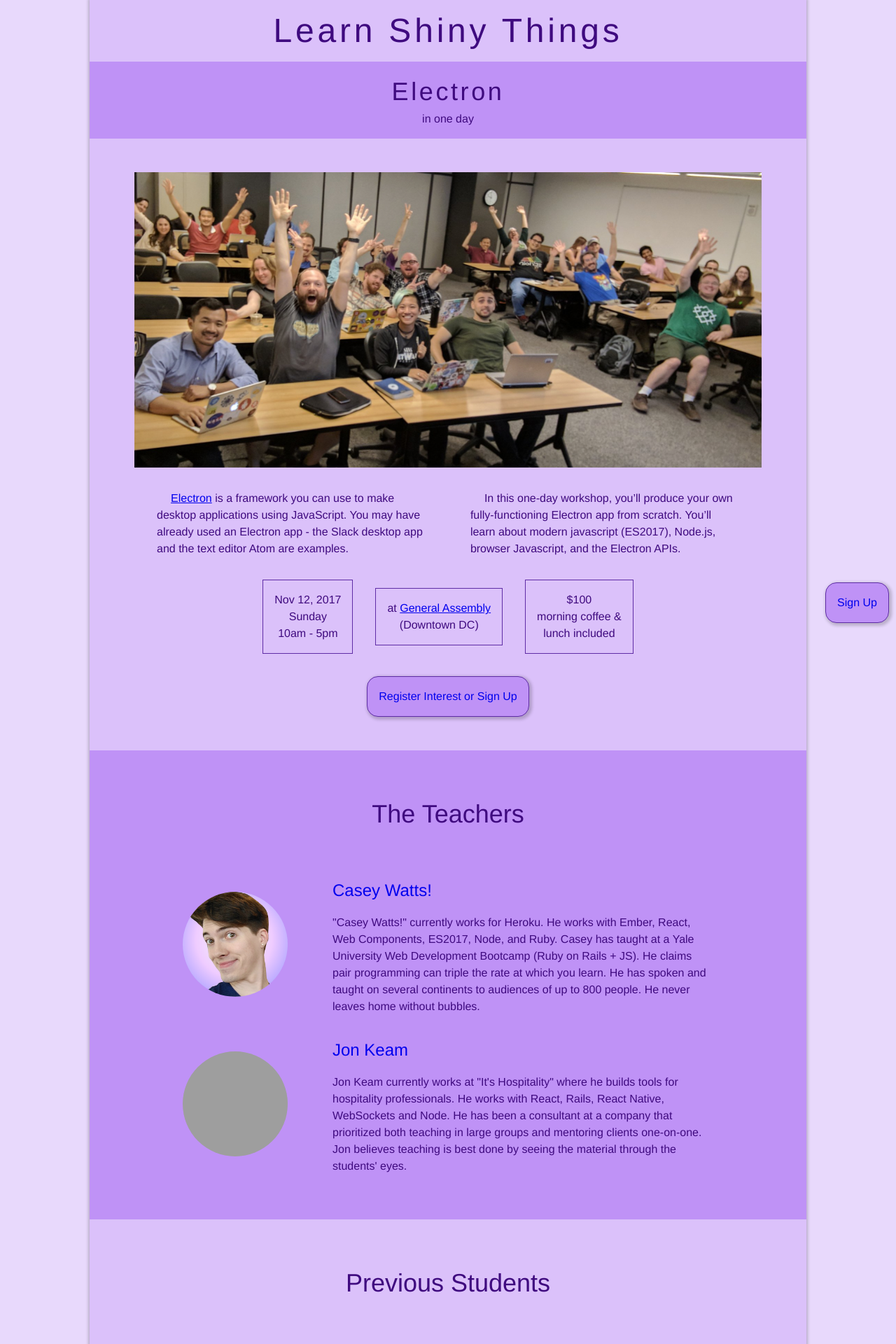
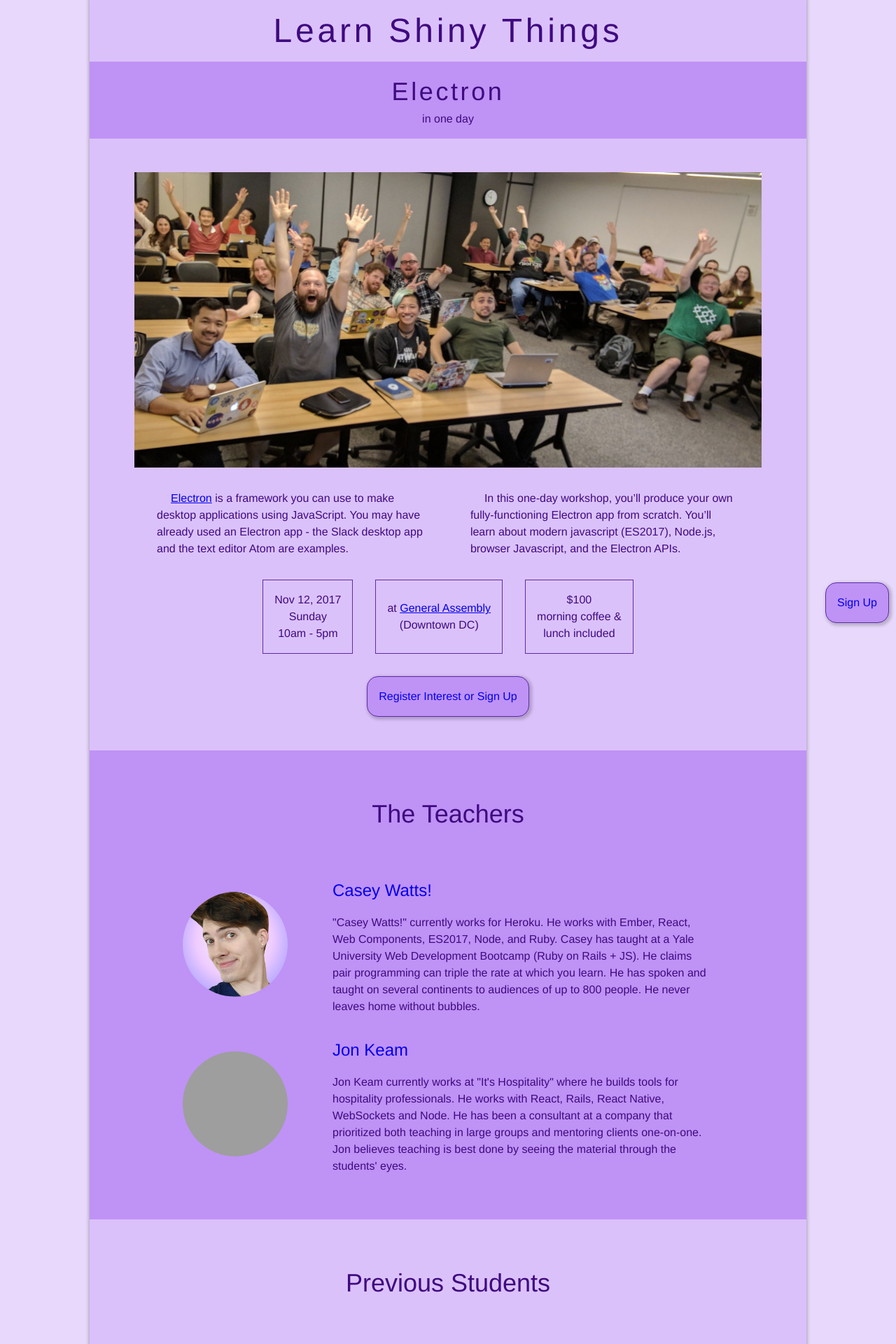
Before and after one commit to learnshinythings/learnshinythings.github.io, a Jekyll site: the page built from electron.md, in a window 1280 px wide. Shown: the top 1920 px of the page at 70% size. Built offline with Jekyll 4.4.1, drawn with Linux system fonts in a browser that asks for light colours; nearby versions of some CDN libraries; grey boxes are pictures that could not be loaded.

Commit message:
make boxes the same height

```diff
--- a/electron.md
+++ b/electron.md
@@ -29,17 +29,17 @@ layout: general
   </div>
 </div>
 
-<div class="flex items-center justify-center">
-  <div class="tc pa3 ma3 ba b--purple bg-purp-light">
+<div class="flex items-center items-stretch justify-center">
+  <div class="tc pa3 ma3 ba b--purple bg-purp-light flex flex-column justify-center">
     <div>Nov 12, 2017</div>
     <div>Sunday</div>
     <div>10am - 5pm</div>
   </div>
-  <div class="tc pa3 ma3 ba b--purple bg-purp-light">
+  <div class="tc pa3 ma3 ba b--purple bg-purp-light flex flex-column justify-center">
     <div>at <a href="https://generalassemb.ly/locations/washington-dc" class="">General Assembly</a></div>
     <div>(Downtown DC)</div>
   </div>
-  <div class="tc pa3 ma3 ba b--purple bg-purp-light">
+  <div class="tc pa3 ma3 ba b--purple bg-purp-light flex flex-column justify-center">
     <div>$100</div>
     <div>morning coffee &amp;</div>
     <div>lunch included</div>
```
